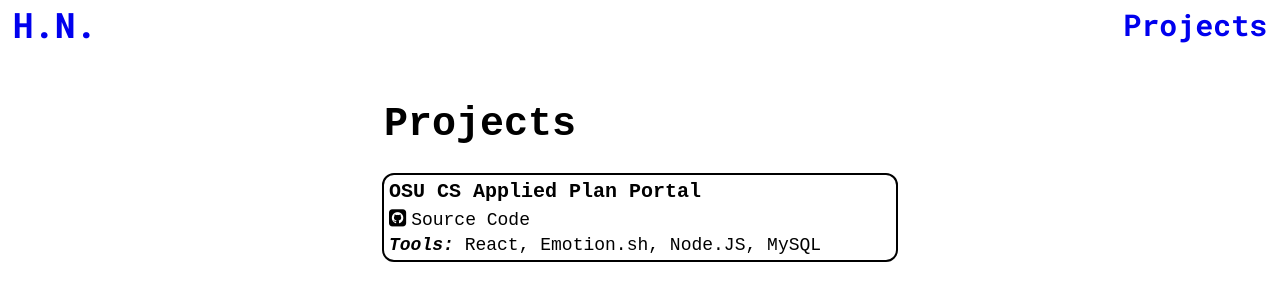
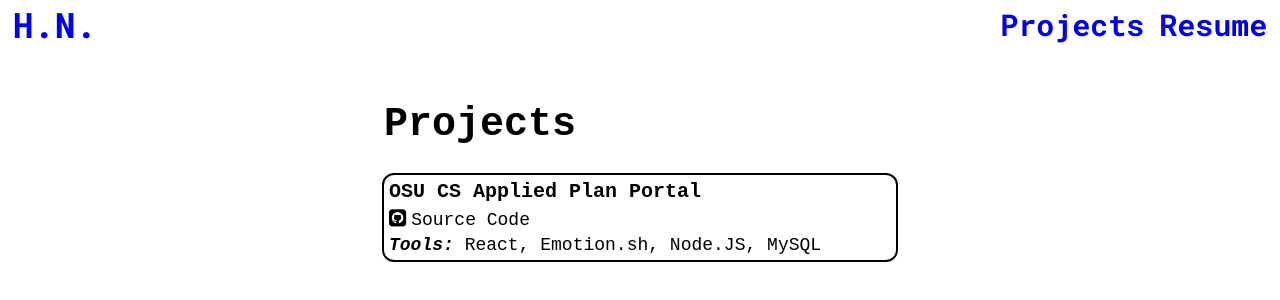
Before and after one commit to hncode18/personal-site, a React (Create React App) app: page /project in a window 1280 px wide. Shown: the top 300 px of the page. Built offline with nearby package versions, Linux system fonts and the light colour scheme.

Commit message:
Add resume link to navbar

```diff
--- a/src/Navbar.css
+++ b/src/Navbar.css
@@ -29,6 +29,10 @@
     font-size: 30px;
 }
 
+#right-nav a {
+    margin-left: 15px;
+}
+
 @media (max-width: 800px) {
     #left-nav {
         font-size: 30px;
--- a/src/Navbar.js
+++ b/src/Navbar.js
@@ -1,6 +1,7 @@
 import React from 'react';
 import { Link } from 'react-router-dom';
 import './Navbar.css';
+import resume from './Resume.pdf';
 
 function Navbar(props) {
     return (
@@ -10,6 +11,7 @@
             </div>
             <div id="right-nav">
                 <Link to="/project">Projects</Link>
+                <a href={resume}>Resume</a>
             </div>
         </div>
     );
```
Also changed, not shown: 1 other file (tests, documents, lock files or other folders).
